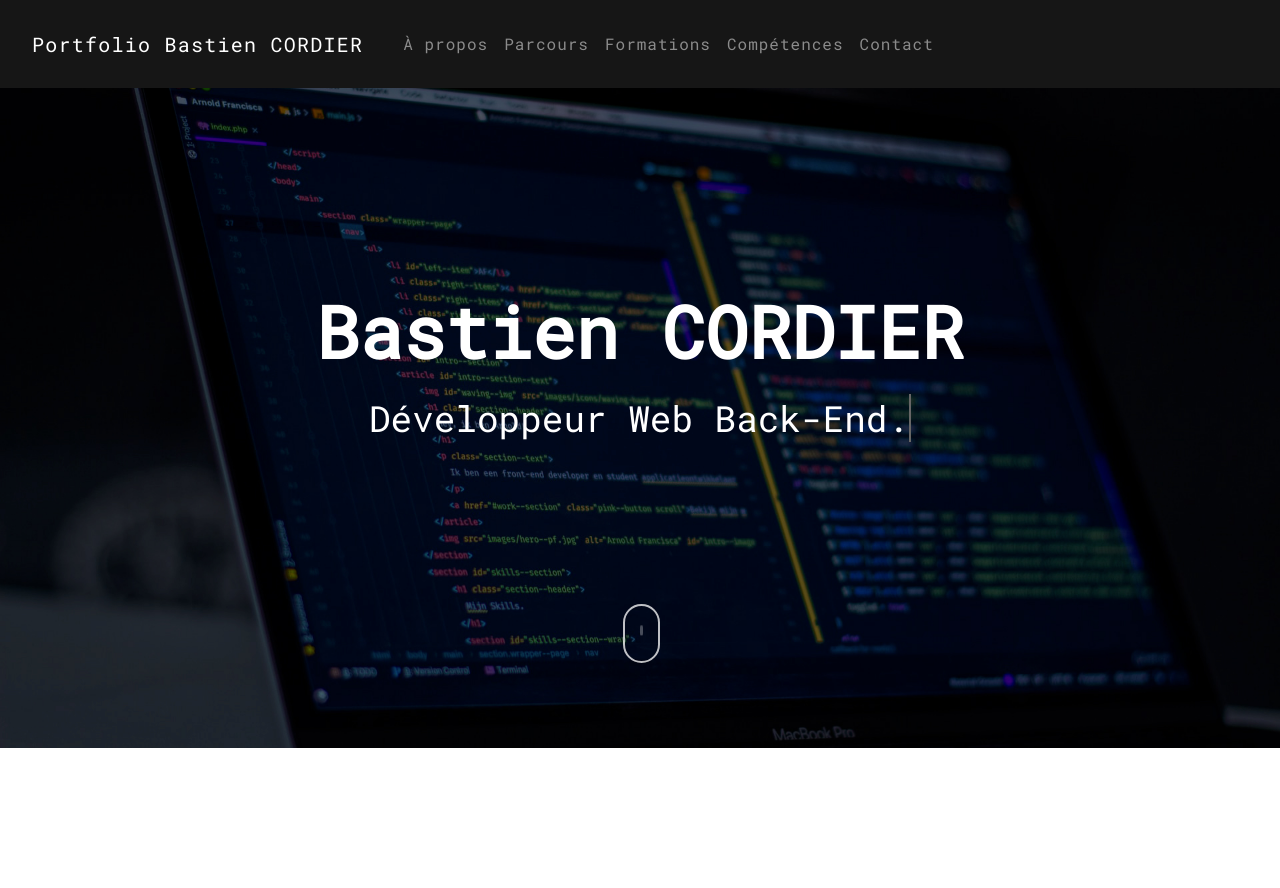
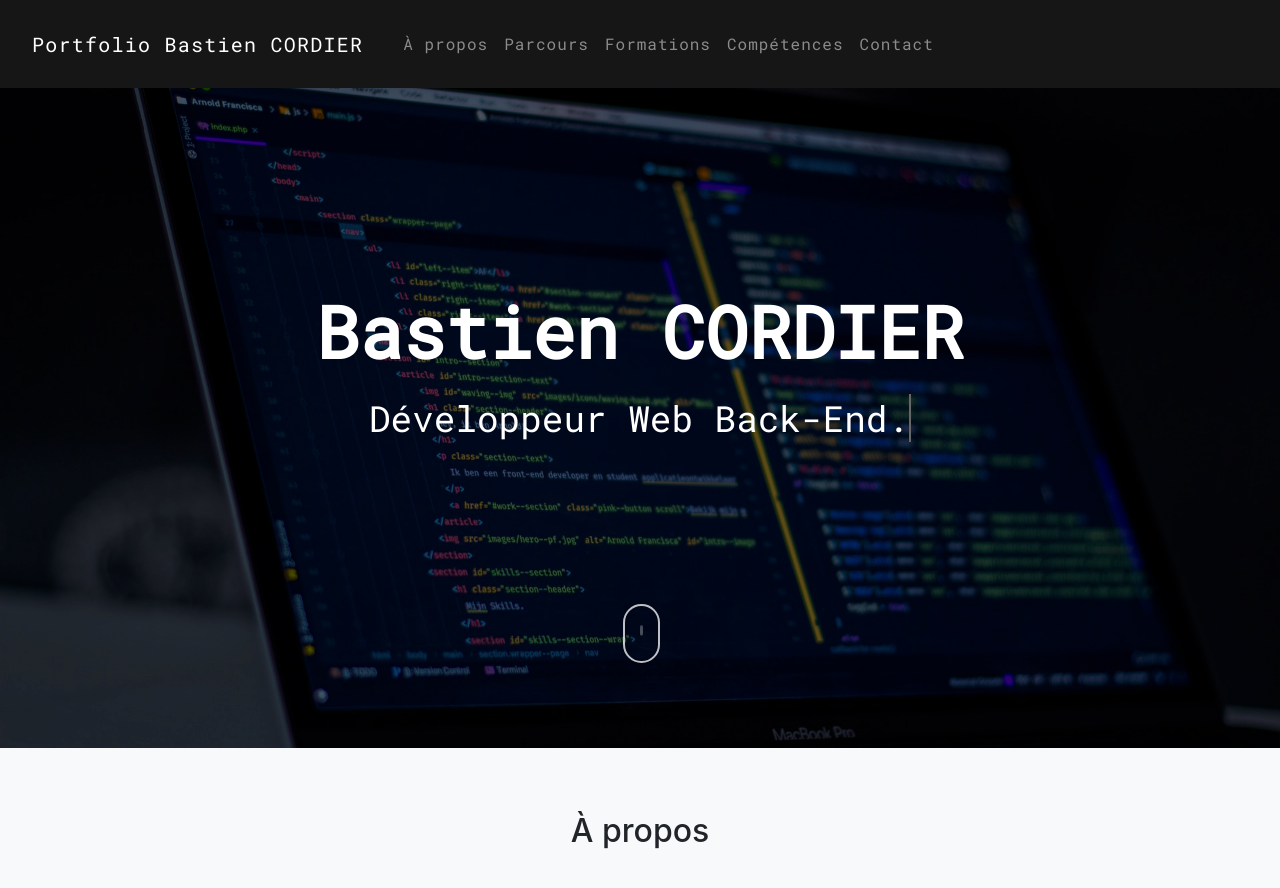
Before and after one commit to bastien-cordier/portfolio, a React (Create React App) app: page / in a window 1280 px wide. Shown: the top 888 px of the page. Before the commit the page ends 800 px from the top, so only its background shows below. Built offline with nearby package versions, Linux system fonts and the light colour scheme.

Commit message:
Ajout about

```diff
--- a/src/App.css
+++ b/src/App.css
@@ -1 +1,9 @@
 @import url('https://fonts.googleapis.com/css2?family=Roboto+Mono&display=swap');
+
+section{
+  display: block;
+}
+
+.page-section{
+  padding: 4rem;
+}
--- a/src/App.js
+++ b/src/App.js
@@ -4,12 +4,14 @@ import './App.css';
 import "bootstrap/dist/css/bootstrap.min.css";
 import Header from './Components/Header/header'
 import Accueil from './Components/Accueil/accueil'
+import About from './Components/Apropos/about'
 
 function App() {
   return (
     <Fragment>
       <Header />
         <Accueil/>
+        <About />
     </Fragment>
   );
 }
--- a/src/Components/Accueil/accueil.js
+++ b/src/Components/Accueil/accueil.js
@@ -11,7 +11,7 @@ function Accueil() {
                         data-period="2100"
                         data-rotate='[ "Front-End.", "Back-End.", "de qualité.", "recommandé par la NASA." ]'></span>
                     </div>
-                    <a href="#brands" className="button js-scrollTo">
+                    <a href="#about" className="button js-scrollTo">
                         <div className="scroll-downs">
                             <div className="mousey">
                                 <div className="scroller"></div>
--- /dev/null
+++ b/src/Components/Apropos/about.js
@@ -0,0 +1,14 @@
+import React, { Fragment } from 'react'
+import './about.css'
+
+function About() {
+    return (
+        <Fragment>
+            <section id='about' className='page-section bg-light text-center'>
+                <h2>À propos</h2>
+            </section>
+        </Fragment>
+    )
+}
+
+export default About
--- a/src/Components/Header/header.css
+++ b/src/Components/Header/header.css
@@ -38,7 +38,7 @@
     transform: scaleX(1);
   }
 
-  @media (max-width: 768px) {
+  @media (max-width: 991px) {
     a.nav-link {
       color: #fff;
       text-decoration: none;
--- a/src/Components/Header/header.js
+++ b/src/Components/Header/header.js
@@ -7,24 +7,23 @@ function Header() {
     <Fragment>
       <Navbar
         collapseOnSelect
-        expand="md"
-        bg="#161616"
+        expand="lg"
         sticky="top"
         variant="dark"
       >
         <Navbar.Brand>
-          <a href="/" className="title-portfolio nav-link">
+          <a href="#accueil" className="title-portfolio nav-link js-scrollTo">
             Portfolio Bastien CORDIER
           </a>
         </Navbar.Brand>
         <Navbar.Toggle aria-controls="responsive-navbar-nav" />
         <Navbar.Collapse id="responsive-navbar-nav">
           <Nav className="mr-auto">
-            <Nav.Link href="/nouveautes">À propos</Nav.Link>
-            <Nav.Link href="/nouveautes">Parcours</Nav.Link>
-            <Nav.Link href="/nouveautes">Formations</Nav.Link>
-            <Nav.Link href="/nouveautes">Compétences</Nav.Link>
-            <Nav.Link href="/nouveautes">Contact</Nav.Link>
+            <Nav.Link href="#about" className="js-scrollTo">À propos</Nav.Link>
+            <Nav.Link href="/nouveautes" className="js-scrollTo">Parcours</Nav.Link>
+            <Nav.Link href="/nouveautes" className="js-scrollTo">Formations</Nav.Link>
+            <Nav.Link href="/nouveautes" className="js-scrollTo">Compétences</Nav.Link>
+            <Nav.Link href="/nouveautes" className="js-scrollTo">Contact</Nav.Link>
           </Nav>
         </Navbar.Collapse>
       </Navbar>
```
Also changed, not shown: src/Components/Apropos/about.css (added).
